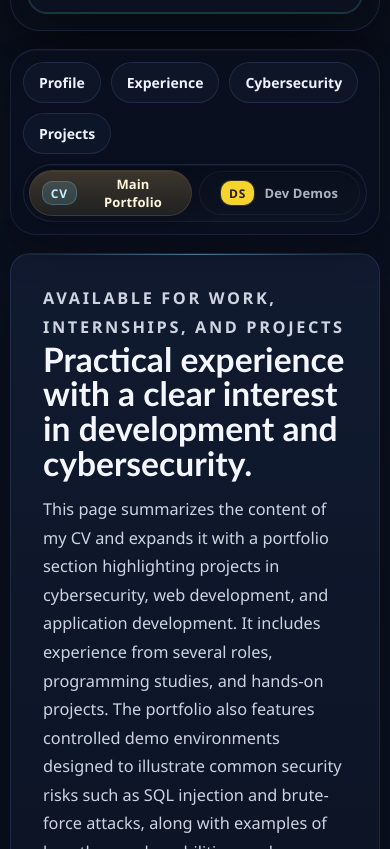
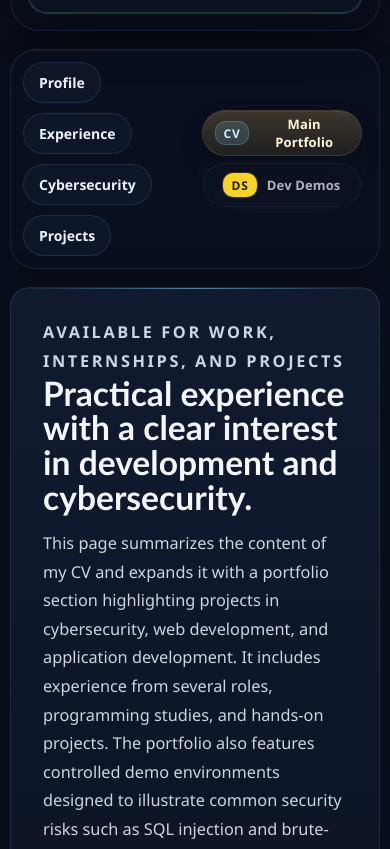
Before and after one commit to Abbe-98/About-Me, a plain HTML site: page index.html in a window 390 px wide. Shown: the part 2298-3147 px from the top of the page. Drawn offline with Linux system fonts and the light colour scheme.

Commit message:
Update index.html

```diff
--- a/index.html
+++ b/index.html
@@ -497,7 +497,7 @@
 
     .top-nav {
       display: flex;
-      flex-wrap: wrap;
+      /* flex-wrap: wrap; */
       align-items: center;
       gap: 10px;
       position: sticky;
@@ -529,12 +529,12 @@
 
     .mode-switch {
       margin-left: auto;
-      display: inline-flex;
+      display: grid;
       align-items: center;
       gap: 8px;
       padding: 6px;
       border-radius: 999px;
-      border: 1px solid rgba(148, 168, 255, 0.12);
+      /* border: 1px solid rgba(148, 168, 255, 0.12); */
       background: linear-gradient(180deg, rgba(8, 13, 26, 0.94), rgba(13, 20, 36, 0.88));
       box-shadow: inset 0 1px 0 rgba(255, 255, 255, 0.04);
     }
@@ -1180,7 +1180,7 @@
 
       .mode-switch {
         width: 100%;
-        justify-content: space-between;
+        /* justify-content: space-between; */
       }
 
       .mode-button {
@@ -1198,6 +1198,7 @@
     @media (max-width: 540px) {
       .top-nav {
         padding: 12px;
+        position: static;
       }
 
       .mode-button {
```
